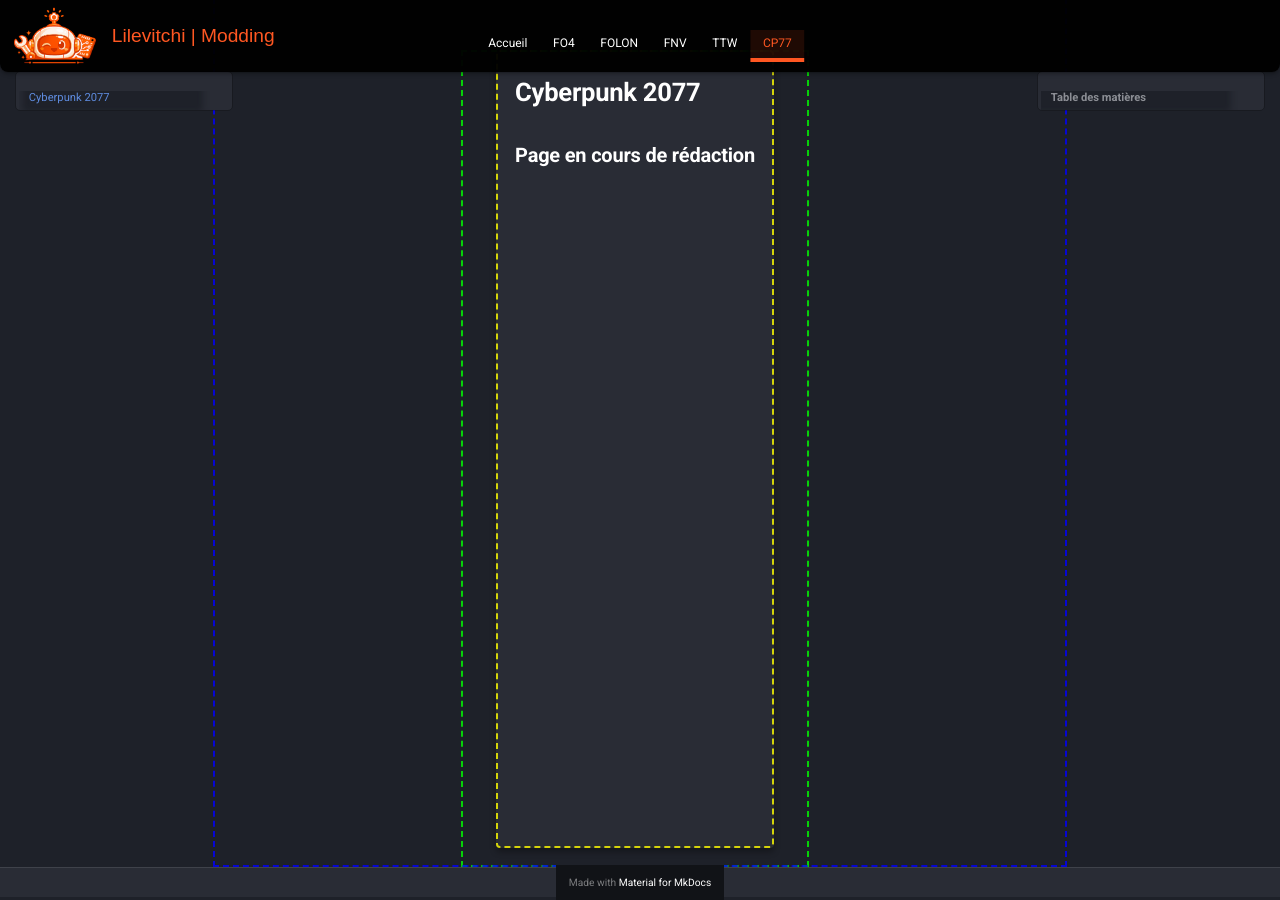
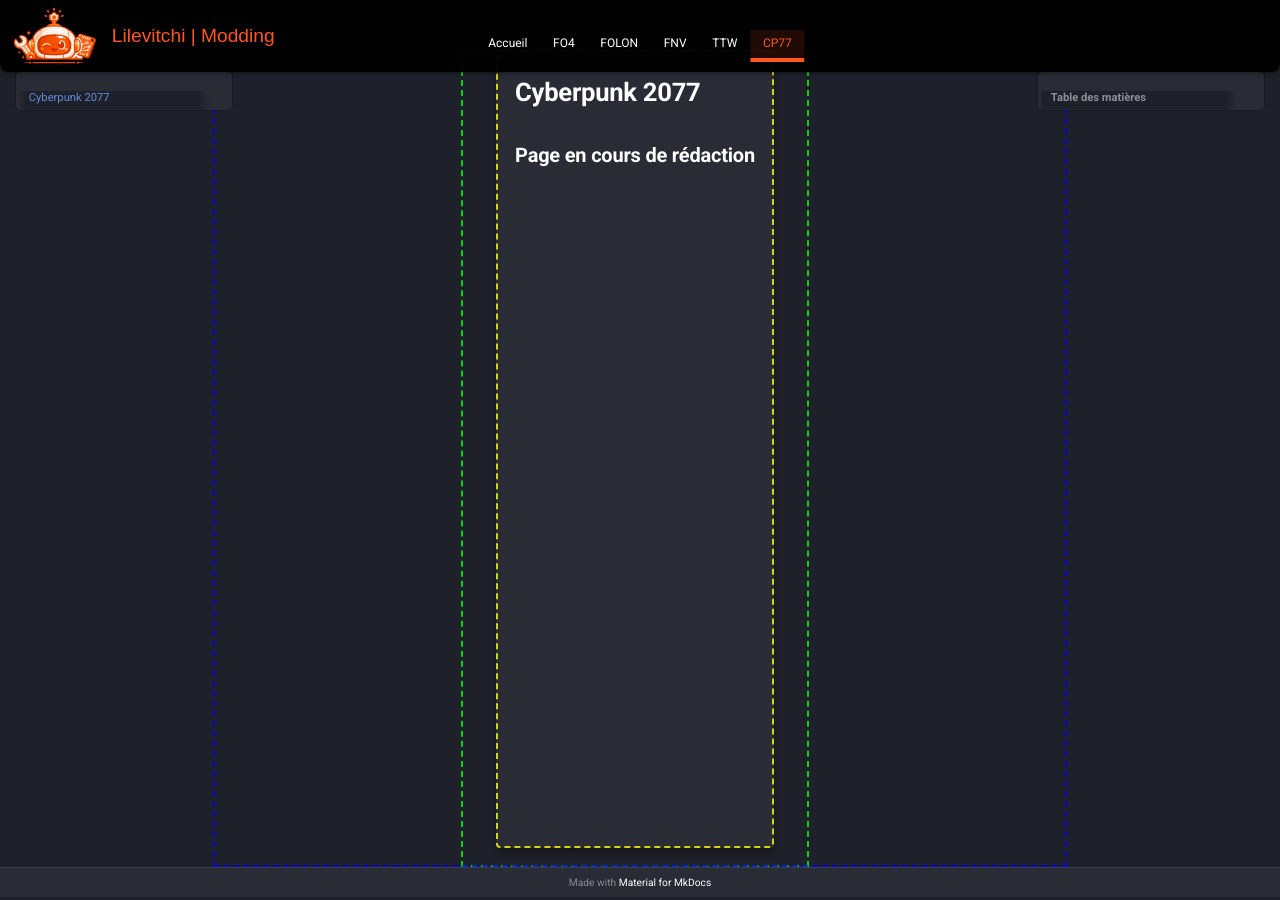
Before and after one commit to Lilevitchi/lilevitchi.github.io, an MkDocs documentation site: the page built from docs/cyberpunk/index.md, in a window 1280 px wide and 900 px high, scrolled down 46 px. Built offline with MkDocs 1.6.1 and Material for MkDocs 9.7.7, drawn with Linux system fonts in a browser that asks for light colours.

Commit message:
Update extra.css

```diff
--- a/docs/stylesheets/extra.css
+++ b/docs/stylesheets/extra.css
@@ -109,14 +109,14 @@
   pointer-events: none;
 }
 
-/*[data-md-color-scheme] .progress-bar {
+[data-md-color-scheme] .progress-bar {
   height: 100%;
   background-color: var(--accent);
   width: 0%;
   border-bottom-left-radius: var(--radius-md);
   border-bottom-right-radius: var(--radius-md);
   transition: width 150ms ease-out;
-}*/
+}
 
 /* ==============================
    3. HEADER & BANNIÈRE
@@ -309,7 +309,7 @@
 /* Sidebars */
 [data-md-color-scheme] .md-sidebar {
   position: fixed;
-  top: var(--header-height);
+  top: calc(var(--header-height) - 10px);
   bottom: 10px;
 
   background: var(--bg-surface);
@@ -380,7 +380,7 @@
   justify-content: center;
 }
 
-[data-md-color-scheme] .md-footer__inner {
+[data-md-color-scheme] .md-footer-meta {
   background: transparent;
 }
 
@@ -529,7 +529,7 @@
 
 @media (max-width: 900px) {
   [data-md-color-scheme] .md-sidebar--primary {
-    transform: translateX(-110%);
+    display: none;
   }
 
   [data-md-color-scheme] .md-content {
```
